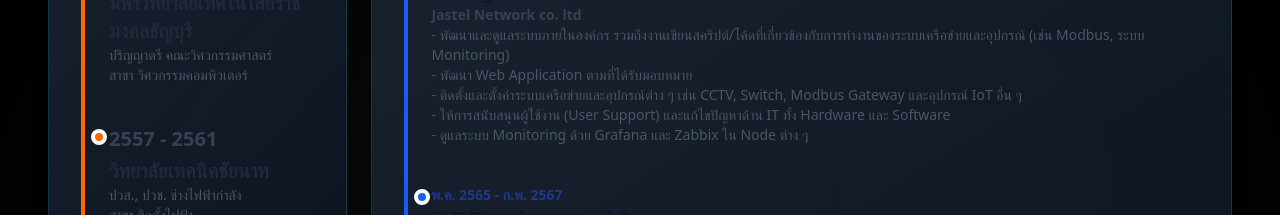
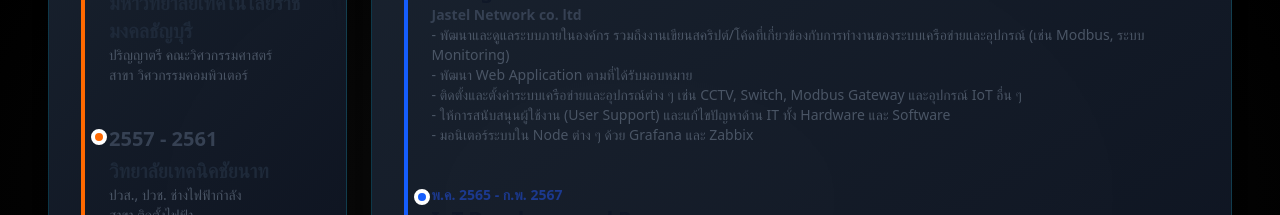
Before and after one commit to joe-nontakorn/joe-portfolio, a React (Vite) app: page / in a window 1280 px wide. Shown: the part 1000-1215 px from the top of the page. Built offline with nearby package versions, Linux system fonts and the light colour scheme.

Commit message:
update about

```diff
--- a/src/components/About.jsx
+++ b/src/components/About.jsx
@@ -29,7 +29,7 @@ function About() {
         "พัฒนา Web Application ตามที่ได้รับมอบหมาย ",
         "ติดตั้งและตั้งค่าระบบเครือข่ายและอุปกรณ์ต่าง ๆ เช่น CCTV, Switch, Modbus Gateway และอุปกรณ์ IoT อื่น ๆ",
         "ให้การสนับสนุนผู้ใช้งาน (User Support) และแก้ไขปัญหาด้าน IT ทั้ง Hardware และ Software",
-        "ดูแลระบบ Monitoring ด้วย Grafana และ Zabbix ใน Node ต่าง ๆ",
+        "มอนิเตอร์ระบบใน Node ต่าง ๆ ด้วย Grafana และ Zabbix",
       ],
     },
     {
```
